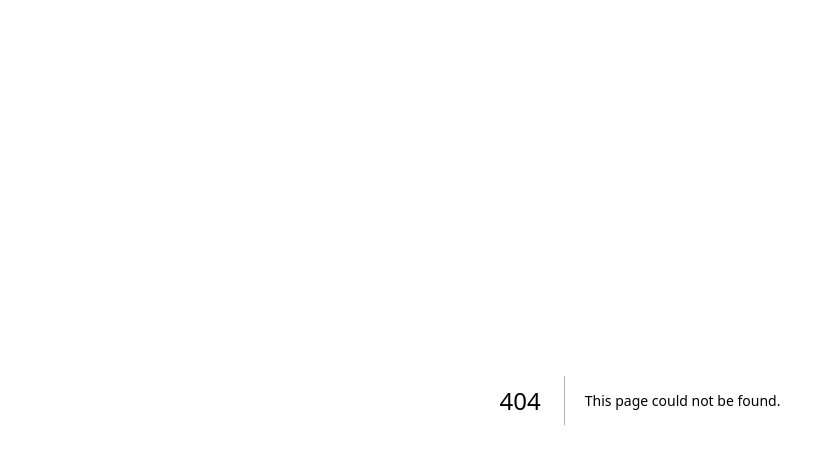
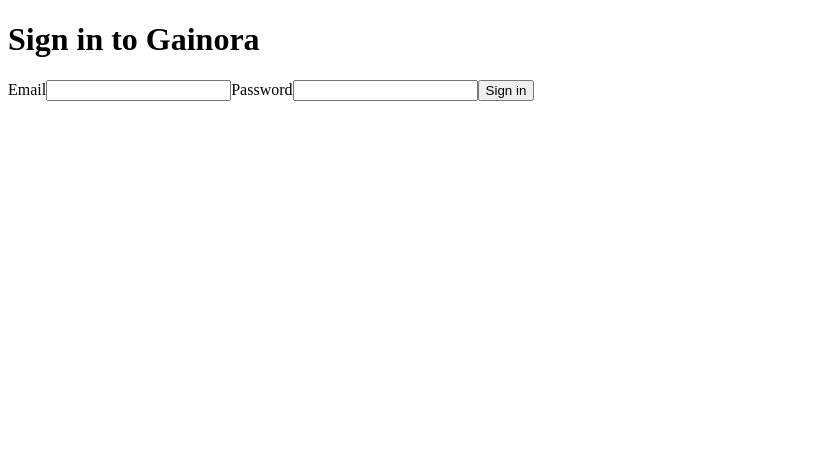
Before and after one commit to expicom-jpg/gainora, a Next.js app: page /login in a window 1280 px wide. Before the commit this address had no page. Shown: the top 464 px of the page, without its empty margins (0-835 px from the left). Built offline with nearby package versions, Linux system fonts and the light colour scheme.

Commit message:
feat: add src/app/login/page.tsx

```diff
--- /dev/null
+++ b/src/app/login/page.tsx
@@ -0,0 +1,49 @@
+"use client";
+
+import { FormEvent, useState } from "react";
+import { useRouter } from "next/navigation";
+import { createSupabaseBrowserClient } from "@/lib/supabase/browser";
+
+export default function LoginPage() {
+  const router = useRouter();
+  const [email, setEmail] = useState("");
+  const [password, setPassword] = useState("");
+  const [error, setError] = useState<string | null>(null);
+  const [busy, setBusy] = useState(false);
+
+  async function onSubmit(event: FormEvent<HTMLFormElement>) {
+    event.preventDefault();
+    setBusy(true);
+    setError(null);
+
+    try {
+      const supabase = createSupabaseBrowserClient();
+      const { error } = await supabase.auth.signInWithPassword({ email, password });
+      if (error) throw error;
+      router.push("/dashboard");
+      router.refresh();
+    } catch (err) {
+      setError(err instanceof Error ? err.message : "Login failed");
+    } finally {
+      setBusy(false);
+    }
+  }
+
+  return (
+    <main>
+      <h1>Sign in to Gainora</h1>
+      <form onSubmit={onSubmit}>
+        <label>
+          Email
+          <input type="email" value={email} onChange={(e) => setEmail(e.target.value)} required />
+        </label>
+        <label>
+          Password
+          <input type="password" value={password} onChange={(e) => setPassword(e.target.value)} required />
+        </label>
+        <button type="submit" disabled={busy}>{busy ? "Signing in..." : "Sign in"}</button>
+        {error ? <p role="alert">{error}</p> : null}
+      </form>
+    </main>
+  );
+}
```
